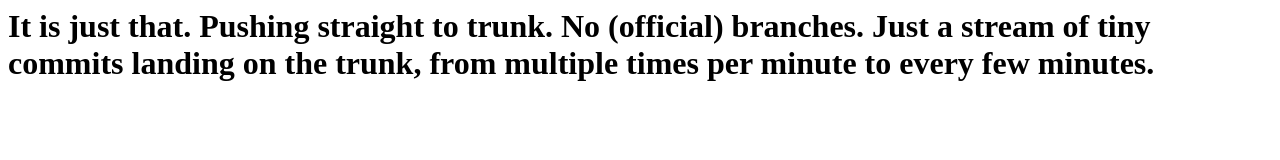
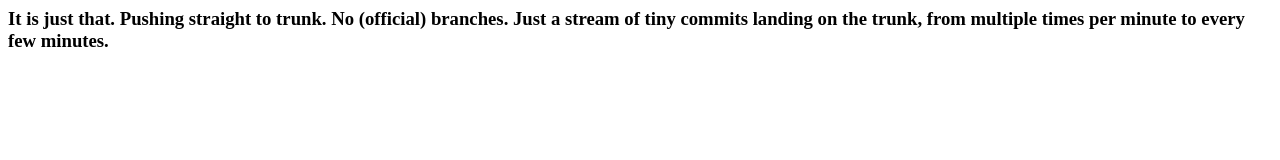
Before and after one commit to dragan-stepanovic/truetrunkbaseddevelopment.com, a plain HTML site: page index.html in a window 1280 px wide. Drawn offline with Linux system fonts and the light colour scheme.

Commit message:
Update index.html

```diff
--- a/index.html
+++ b/index.html
@@ -1 +1 @@
-<h1>It is just that. Pushing straight to trunk. No (official) branches. Just a stream of tiny commits landing on the trunk, from multiple times per minute to every few minutes.</h1>
+<h3>It is just that. Pushing straight to trunk. No (official) branches. Just a stream of tiny commits landing on the trunk, from multiple times per minute to every few minutes.</h3>
```
